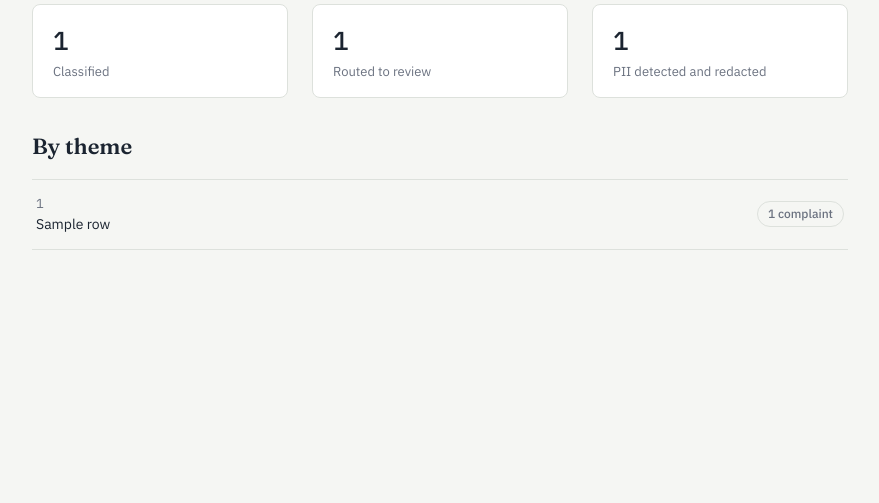
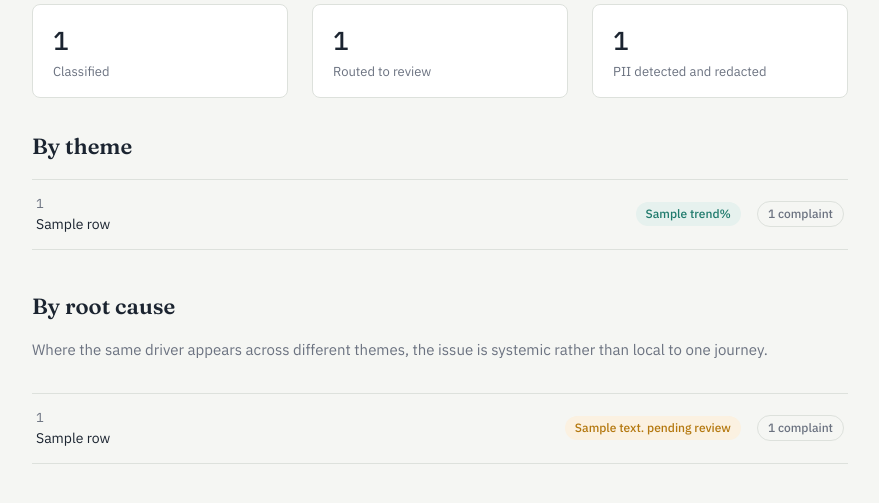
Before and after one commit to Deim0s13/rhoai, a Flask app: template 02-complaint-intelligence/app/templates/dashboard.html in a window 1280 px wide. Shown: the part 217-720 px from the top of the page, without its empty margins (200-1079 px from the left). Run offline with Flask 3, Linux system fonts and the light colour scheme; the template is opened without the code that fills it: most values are stand-ins (such as "Sample title", 1, 10 or a date in 2020).

```diff
--- a/02-complaint-intelligence/app/app.py
+++ b/02-complaint-intelligence/app/app.py
@@ -13,8 +13,10 @@ import random
 import sys
 
 sys.path.insert(0, os.environ.get("PIPELINE_PATH", "/app/pipeline"))
+from datetime import datetime, timedelta
+
 from classify import Pipeline
-from flask import Flask, abort, redirect, render_template, url_for
+from flask import Flask, abort, redirect, render_template, request, url_for
 
 app = Flask(__name__)
 
@@ -66,6 +68,43 @@ def split_on_citation(body: str, citation: dict):
     return body[:start], body[start:end], body[end:]
 
 
+def _parse_date(value):
+    """Complaint dates are ISO after the 2026-08 regeneration. The older
+    '23 June 2026' form is still accepted so a stale bucket degrades
+    gracefully instead of breaking the dashboard."""
+    if not value:
+        return None
+    for fmt in ("%Y-%m-%d", "%d %B %Y"):
+        try:
+            return datetime.strptime(value, fmt).date()
+        except (ValueError, TypeError):
+            continue
+    return None
+
+
+def _trend_windows(cbid):
+    """Anchor the comparison to the latest complaint in the dataset, not to
+    wall clock. The sample is fixed in time, so a real-time window would
+    show zero complaints and every theme would read as collapsing."""
+    dates = [
+        d for d in (_parse_date(c.get("received_date")) for c in cbid.values()) if d
+    ]
+    if not dates:
+        return None, None, None
+    latest = max(dates)
+    recent_start = latest - timedelta(days=29)
+    return recent_start - timedelta(days=30), recent_start, latest
+
+
+def _trend_pct(recent, prior):
+    """None when there is no prior volume: a jump from zero is noise, not
+    signal, and showing '+100%' against a base of nothing invites a
+    question you cannot answer well."""
+    if not prior:
+        return None
+    return round((recent - prior) / prior * 100)
+
+
 # ---------------------------------------------------------------------
 # View 2: theme dashboard
 # ---------------------------------------------------------------------
@@ -73,13 +112,157 @@ def split_on_citation(body: str, citation: dict):
 
 @app.route("/")
 def dashboard():
-    theme_counts = {}
+    themes_by_id = {t["id"]: t for t in pipeline.taxonomy["themes"]}
+    root_causes_by_id = {r["id"]: r for r in pipeline.taxonomy["root_causes"]}
+    cbid = complaints_by_id()
+    prior_start, recent_start, latest = _trend_windows(cbid)
+
+    theme_counts, theme_recent, theme_prior = {}, {}, {}
+    rc_counts, rc_review = {}, {}
+
     for rec in evidence_by_id.values():
-        theme_id = rec.get("theme_id")
-        if theme_id:
-            theme_counts[theme_id] = theme_counts.get(theme_id, 0) + 1
+        tid = rec.get("theme_id")
+        if tid:
+            theme_counts[tid] = theme_counts.get(tid, 0) + 1
+            d = _parse_date(cbid.get(rec["complaint_id"], {}).get("received_date"))
+            if d and recent_start:
+                if d >= recent_start:
+                    theme_recent[tid] = theme_recent.get(tid, 0) + 1
+                elif d >= prior_start:
+                    theme_prior[tid] = theme_prior.get(tid, 0) + 1
+        rcid = rec.get("root_cause_id")
+        if rcid:
+            rc_counts[rcid] = rc_counts.get(rcid, 0) + 1
+            if rec.get("routed_to_review"):
+                rc_review[rcid] = rc_review.get(rcid, 0) + 1
 
+    theme_rows = sorted(
+        (
+            {
+                "id": tid,
+                "name": themes_by_id.get(tid, {}).get("name", tid),
+                "count": count,
+                "trend": _trend_pct(theme_recent.get(tid, 0), theme_prior.get(tid, 0)),
+            }
+            for tid, count in theme_counts.items()
+        ),
+        key=lambda r: r["count"],
+        reverse=True,
+    )
+
+    rc_rows = sorted(
+        (
+            {
+                "id": rcid,
+                "name": root_causes_by_id.get(rcid, {}).get("name", rcid),
+                "count": count,
+                "review": rc_review.get(rcid, 0),
+            }
+            for rcid, count in rc_counts.items()
+        ),
+        key=lambda r: r["count"],
+        reverse=True,
+    )
+
+    return render_template(
+        "dashboard.html",
+        total_complaints=len(all_complaints),
+        total_classified=len(evidence_by_id),
+        theme_rows=theme_rows,
+        rc_rows=rc_rows,
+        routed_count=sum(
+            1 for r in evidence_by_id.values() if r.get("routed_to_review")
+        ),
+        pii_count=sum(1 for r in evidence_by_id.values() if r.get("pii_detected")),
+        recent_start=recent_start,
+        latest=latest,
+    )
+
+
+@app.route("/theme/<theme_id>")
+def theme_detail(theme_id):
     themes_by_id = {t["id"]: t for t in pipeline.taxonomy["themes"]}
+    theme = themes_by_id.get(theme_id)
+    if not theme:
+        abort(404)
+    root_causes_by_id = {r["id"]: r for r in pipeline.taxonomy["root_causes"]}
+    cbid = complaints_by_id()
+
+    # Optional drill-through: /theme/THM-10?root_cause=RC-03
+    filter_rc = request.args.get("root_cause")
+
+    rc_counts, rc_review, rows = {}, {}, []
+    for rec in evidence_by_id.values():
+        if rec.get("theme_id") != theme_id:
+            continue
+        rcid = rec.get("root_cause_id")
+        if rcid:
+            rc_counts[rcid] = rc_counts.get(rcid, 0) + 1
+            if rec.get("routed_to_review"):
+                rc_review[rcid] = rc_review.get(rcid, 0) + 1
+        if filter_rc and rcid != filter_rc:
+            continue
+        complaint = cbid.get(rec["complaint_id"], {})
+        rows.append(
+            {
+                "complaint_id": rec["complaint_id"],
+                "root_cause": root_causes_by_id.get(rcid, {}).get("name", rcid),
+                "confidence": rec.get("confidence"),
+                "routed_to_review": rec.get("routed_to_review"),
+                "channel": complaint.get("channel", ""),
+            }
+        )
+
+    rc_rows = sorted(
+        (
+            {
+                "id": rcid,
+                "name": root_causes_by_id.get(rcid, {}).get("name", rcid),
+                "count": count,
+                "review": rc_review.get(rcid, 0),
+            }
+            for rcid, count in rc_counts.items()
+        ),
+        key=lambda r: r["count"],
+        reverse=True,
+    )
+    rows.sort(key=lambda r: r["confidence"] or 0)
+
+    return render_template(
+        "theme_detail.html",
+        theme=theme,
+        rows=rows,
+        rc_rows=rc_rows,
+        filter_rc=filter_rc,
+        filter_rc_name=root_causes_by_id.get(filter_rc, {}).get("name", filter_rc),
+    )
+
+
+@app.route("/root-cause/<root_cause_id>")
+def root_cause_detail(root_cause_id):
+    root_causes_by_id = {r["id"]: r for r in pipeline.taxonomy["root_causes"]}
+    rc = root_causes_by_id.get(root_cause_id)
+    if not rc:
+        abort(404)
+    themes_by_id = {t["id"]: t for t in pipeline.taxonomy["themes"]}
+
+    theme_counts, rows = {}, []
+    for rec in evidence_by_id.values():
+        if rec.get("root_cause_id") != root_cause_id:
+            continue
+        tid = rec.get("theme_id")
+        if tid:
+            theme_counts[tid] = theme_counts.get(tid, 0) + 1
+        rows.append(
+            {
+                "complaint_id": rec["complaint_id"],
+                "theme_id": tid,
+                "theme": themes_by_id.get(tid, {}).get("name", tid),
+                "confidence": rec.get("confidence"),
+                "routed_to_review": rec.get("routed_to_review"),
+            }
+        )
+
     theme_rows = sorted(
         (
             {
@@ -92,49 +275,11 @@ def dashboard():
         key=lambda r: r["count"],
         reverse=True,
     )
-
-    routed_count = sum(1 for r in evidence_by_id.values() if r.get("routed_to_review"))
-    pii_count = sum(1 for r in evidence_by_id.values() if r.get("pii_detected"))
+    rows.sort(key=lambda r: r["confidence"] or 0)
 
     return render_template(
-        "dashboard.html",
-        total_complaints=len(all_complaints),
-        total_classified=len(evidence_by_id),
-        theme_rows=theme_rows,
-        routed_count=routed_count,
-        pii_count=pii_count,
+        "root_cause_detail.html", rc=rc, rows=rows, theme_rows=theme_rows
     )
-
-
-@app.route("/theme/<theme_id>")
-def theme_detail(theme_id):
-    themes_by_id = {t["id"]: t for t in pipeline.taxonomy["themes"]}
-    theme = themes_by_id.get(theme_id)
-    if not theme:
-        abort(404)
-
-    root_causes_by_id = {r["id"]: r for r in pipeline.taxonomy["root_causes"]}
-    cbid = complaints_by_id()
-
-    rows = []
-    for rec in evidence_by_id.values():
-        if rec.get("theme_id") != theme_id:
-            continue
-        complaint = cbid.get(rec["complaint_id"], {})
-        rows.append(
-            {
-                "complaint_id": rec["complaint_id"],
-                "root_cause": root_causes_by_id.get(rec.get("root_cause_id"), {}).get(
-                    "name", rec.get("root_cause_id")
-                ),
-                "confidence": rec.get("confidence"),
-                "routed_to_review": rec.get("routed_to_review"),
-                "channel": complaint.get("channel", ""),
-            }
-        )
-    rows.sort(key=lambda r: r["confidence"] or 0)
-
-    return render_template("theme_detail.html", theme=theme, rows=rows)
 
 
 # ---------------------------------------------------------------------
--- a/02-complaint-intelligence/app/templates/dashboard.html
+++ b/02-complaint-intelligence/app/templates/dashboard.html
@@ -2,7 +2,6 @@
 content %}
 <h1>Complaint themes</h1>
 <p class="subtitle">{{ total_complaints }} complaints, {{ total_classified }} classified.</p>
-
 <div class="stat-row">
   <div class="stat">
     <div class="value">{{ total_classified }}</div>
@@ -17,7 +16,6 @@ content %}
     <div class="label">PII detected and redacted</div>
   </div>
 </div>
-
 <h2>By theme</h2>
 {% if theme_rows %}
 <div class="ledger">
@@ -27,10 +25,39 @@ content %}
       <div class="id">{{ row.id }}</div>
       <div class="preview">{{ row.name }}</div>
     </div>
+    {% if row.trend is not none %}
+    <span class="badge {{ 'badge-review' if row.trend > 0 else 'badge-verified' }}">
+      {{ '+' if row.trend > 0 }}{{ row.trend }}%
+    </span>
+    {% endif %}
     <span class="badge badge-neutral">{{ row.count }} complaint{{ 's' if row.count != 1 }}</span>
   </a>
   {% endfor %}
 </div>
-{% else %}
+{% if recent_start %}
+<p class="subtitle" style="margin-top: 12px">
+  Trend compares the 30 days to {{ latest.strftime('%d %b %Y') }} against the 30 days before that.
+</p>
+{% endif %} {% else %}
 <div class="empty-state">No complaints classified yet. Head to Classify to run the first one.</div>
+{% endif %} {% if rc_rows %}
+<h2 style="margin-top: 40px">By root cause</h2>
+<p class="subtitle">
+  Where the same driver appears across different themes, the issue is systemic rather than local to
+  one journey.
+</p>
+<div class="ledger">
+  {% for row in rc_rows %}
+  <a href="{{ url_for('root_cause_detail', root_cause_id=row.id) }}" class="ledger-row">
+    <div class="main">
+      <div class="id">{{ row.id }}</div>
+      <div class="preview">{{ row.name }}</div>
+    </div>
+    {% if row.review %}
+    <span class="badge badge-review">{{ row.review }} pending review</span>
+    {% endif %}
+    <span class="badge badge-neutral">{{ row.count }} complaint{{ 's' if row.count != 1 }}</span>
+  </a>
+  {% endfor %}
+</div>
 {% endif %} {% endblock %}
```
Also changed, not shown: 02-complaint-intelligence/REBUILD.md (+9 -3 lines), 02-complaint-intelligence/app/templates/root_cause_detail.html (added, +40 -0 lines), 02-complaint-intelligence/app/templates/theme_detail.html (+27 -2 lines), 02-complaint-intelligence/data/synthetic/generate.py (+62 -12 lines), 3 other files.
